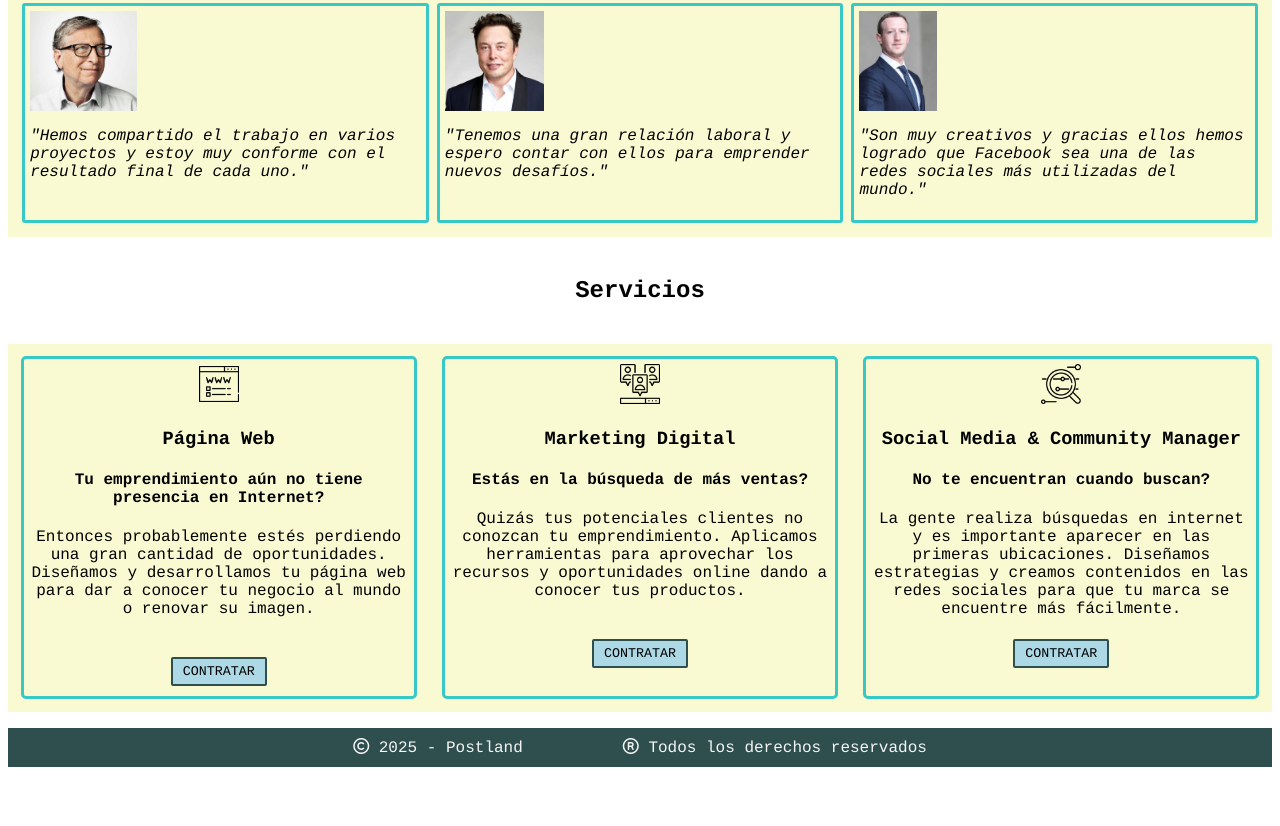
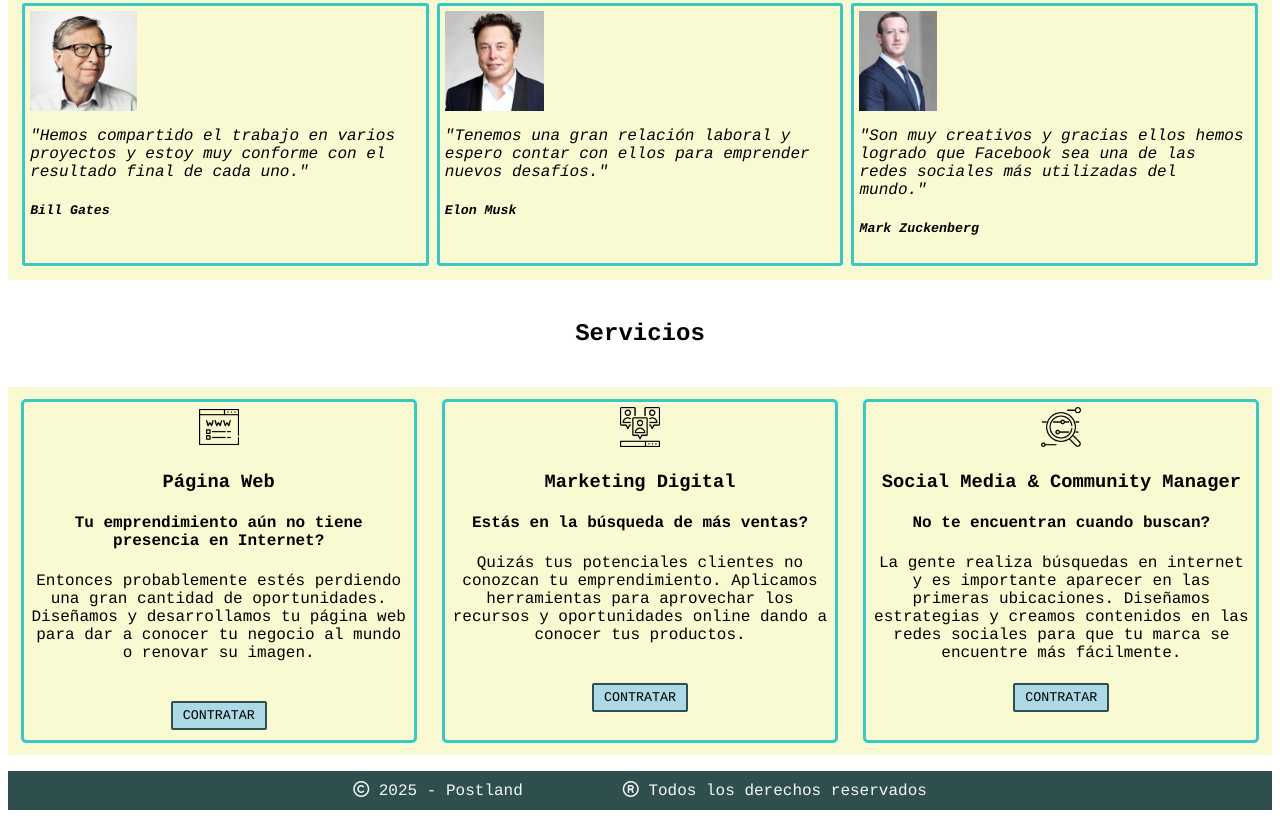
Before and after one commit to factis1972/prentregaFrontEnd, a plain HTML site: page index.html in a window 1280 px wide. Shown: the part 1566-2392 px from the top of the page. Before the commit the page ends 2349 px from the top, so only its background shows below. Drawn offline with Linux system fonts and the light colour scheme; a web font is replaced by a local one.

Commit message:
Update index.html

```diff
--- a/index.html
+++ b/index.html
@@ -92,17 +92,19 @@
                 <div class="res">
                     <img src="./Imagenes/BillGates.JPG" alt="Bill Gates" height="100" align="center">
                     <p>"Hemos compartido el trabajo en varios proyectos y estoy muy conforme con el resultado final de cada uno."</p>
-
+                    <h5>Bill Gates</h5>
                 </div>
 
                 <div class="res">
                     <img src="./Imagenes/ElonMusk.JPG" alt="Elon Musk" height="100" align="center">
                     <p>"Tenemos una gran relación laboral y espero contar con ellos para emprender nuevos desafíos."</p>
+                    <h5>Elon Musk</h5>
                 </div>
 
                 <div class="res">
                     <img src="./Imagenes/MarkZuck.JPG" alt="Mark Zuckenberg" height="100" align="center">
                     <p>"Son muy creativos y gracias ellos hemos logrado que Facebook sea una de las redes sociales más utilizadas del mundo."</p>
+                    <h5>Mark Zuckenberg</h5>
                 </div>
 
             </div>
```
